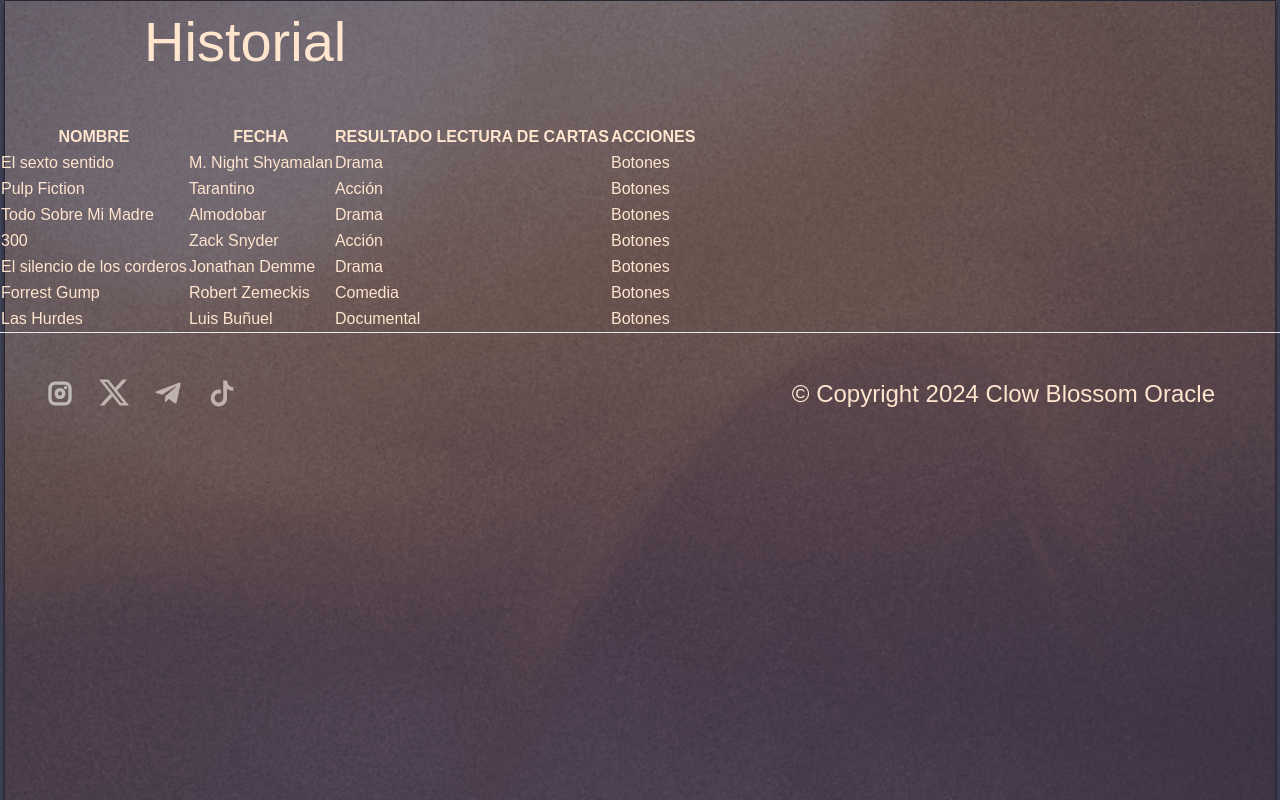
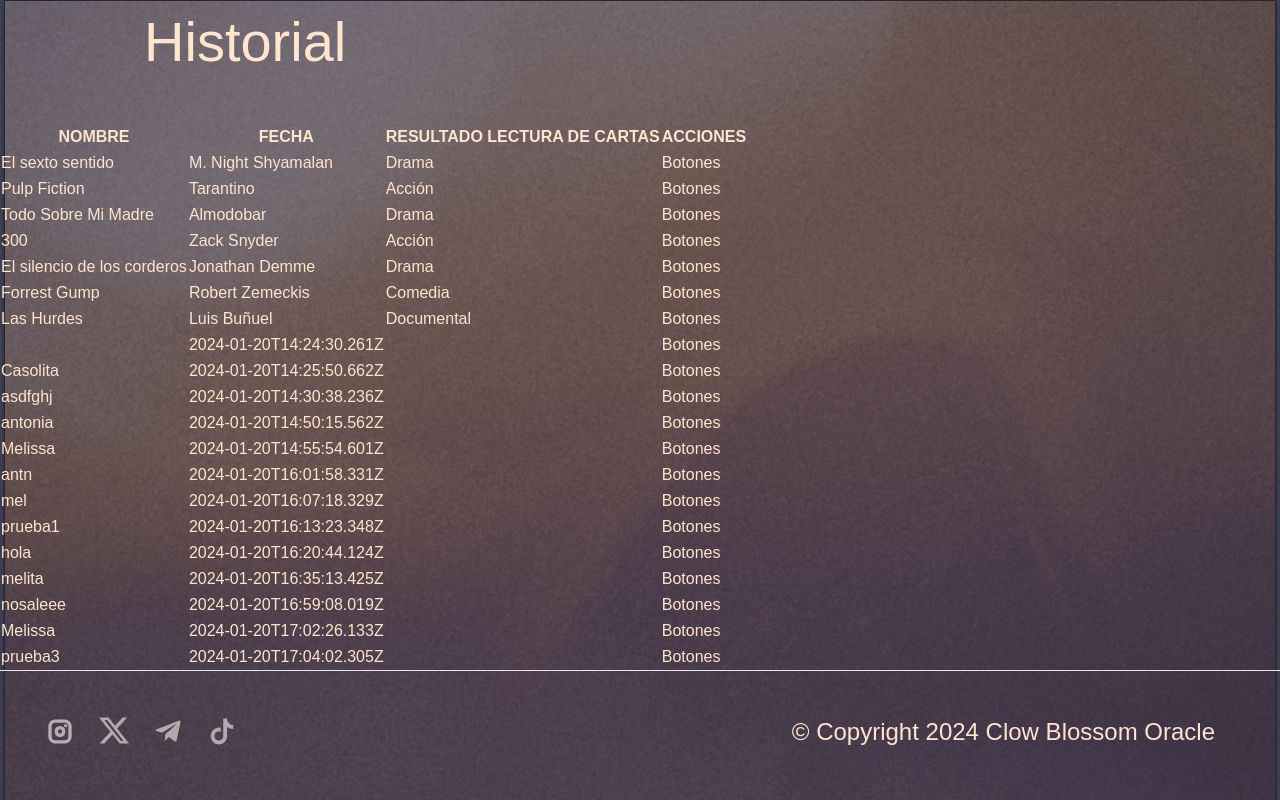
Before and after one commit to jfpaes6453/sakura-cards, a Next.js app: page /historial-results in a window 1280 px wide. Built offline with nearby package versions, Linux system fonts and the light colour scheme; data requests are answered from the project's data file; a web font is replaced by a local one.

Commit message:
created dataBase - created users and id

```diff
--- a/package.json
+++ b/package.json
@@ -17,7 +17,8 @@
     "prop-types": "^15.8.1",
     "react": "^18",
     "react-dom": "^18",
-    "react-responsive": "^9.0.2"
+    "react-responsive": "^9.0.2",
+    "uuid": "^9.0.1"
   },
   "devDependencies": {
     "@testing-library/jest-dom": "^6.2.0",
--- a/src/app/(routes)/id-name/page.jsx
+++ b/src/app/(routes)/id-name/page.jsx
@@ -1,7 +1,6 @@
 import React from 'react';
-import Link from 'next/link';
 import InputComponent from '../../Components/InputComponent/InputComponent';
-import ButtonComponent from '../../Components/ButtonComponent/ButtonComponent';
+
 
 export default function idName() {
   return (
@@ -10,12 +9,8 @@
         Sakura Tarot
       </h1>
       <img src="img/kinomoto.png" alt="Sakura Tarot" className="p-7" mt-0></img>
-      <p>Tu Nombre</p>
 
       <InputComponent />
-      <Link href="/choose-card" className="mb-11 mt-12">
-        <ButtonComponent text="Empezar Tirada" />
-      </Link>
 
     </div>
   );
--- a/src/app/components/CardsComponents/Card.jsx
+++ b/src/app/components/CardsComponents/Card.jsx
@@ -11,8 +11,8 @@
             onClick={handleClick}
             style={{
                 ...style,
-                width: '135px',
-                height: '187px',
+                width: '170px',
+                height: '300px',
             }}
         >
             <Image
--- a/src/app/components/CardsComponents/CardDown.jsx
+++ b/src/app/components/CardsComponents/CardDown.jsx
@@ -2,6 +2,7 @@
 import useFetch from '../../../utils/useFetch';
 import Card from './Card';
 import { useRouter } from 'next/navigation';
+import { useSearchParams } from 'next/navigation';
 
 const urlApi = 'https://6388b6e5a4bb27a7f78f96a5.mockapi.io/sakura-cards/';
 const excludedIds = ['53', '55'];
@@ -13,6 +14,9 @@
   const [selectedCards, setSelectedCards] = useState([]);
   const [subtitleCard, setSubtitleCard] = useState('para el pasado');
   const [cardPositions, setCardPositions] = useState({});
+  const [searchParams, setSearchParams] = useSearchParams()
+
+  const userId = router.query?.userId || searchParams.userId;
 
   const calculateSelectedCardPosition = (index) => {
     const verticalGap = 300;
@@ -56,8 +60,15 @@
     setSubtitleCard(subtitles[selectedCards.length] || subtitleCard);
 
     if (selectedCards.length === 3) {
+      console.log('userId:', userId)
+      //userId: undefined
+
       const queryParams = selectedCards.map((card, index) => `carta${index + 1}=${card}`).join('&');
-      router.push(`/reading?${queryParams}`);
+      router.push(`/reading?userId=${userId}&${queryParams}`);
+      // setSearchParams({ userId, ...searchParams });
+      // const queryParams = selectedCards.map((card, index) => `carta${index + 1}=${card}`).join('&');
+      // router.push(`/reading?${queryParams}`);
+
     }
   };
 
--- a/src/app/components/InputComponent/InputComponent.jsx
+++ b/src/app/components/InputComponent/InputComponent.jsx
@@ -1,27 +1,74 @@
-// InputComponent.jsx
+'use client'
+import { useState } from 'react';
+import { useRouter } from 'next/navigation';
+import { v4 as uuidv4 } from "uuid"
+import { createUser } from '@/utils/apiAxios';
 
-import React from 'react';
-import PropTypes from 'prop-types';
+import ButtonComponent from '../ButtonComponent/ButtonComponent';
 
-const InputComponent = ({ label, placeholder, onChange }) => {
+// const InputComponent = ({ label, placeholder, onChange }) => {
+//   return (
+//     <div className="form-group">
+//       <label className="font-text block ">{label}</label>
+//       <input
+//         type="text"
+//         placeholder={placeholder}
+//         className="mt-1 w-full border rounded-md bg-transparent text-white border-ffe4ce p-5"
+//         style={{ width: '27.75rem' }}
+//         onChange={onChange}
+//       />
+//     </div>
+//   );
+// };
+
+//   InputComponent.propTypes = {
+//   label: PropTypes.string.isRequired,
+//   placeholder: PropTypes.string,
+//   onChange: PropTypes.func,
+// };
+
+
+const InputComponent = () =>{
+  const router = useRouter();
+  const [newUser, setNewUser] = useState("")
+
+  const userId = uuidv4()
+  const handleNewUser = async(e) =>{
+    e.preventDefault()
+    await createUser({
+      id: userId,
+      date: new Date(),
+      username: newUser,
+      results: ''
+    })
+
+    setNewUser('')
+    router.push('/choose-card?userId=${userId}')
+  }
+
   return (
     <div className="form-group">
-      <label className="font-text block ">{label}</label>
-      <input
-        type="text"
-        placeholder={placeholder}
-        className="mt-1 w-full border rounded-md bg-transparent text-white border-ffe4ce p-5"
-        style={{ width: '27.75rem' }}
-        onChange={onChange}
-      />
+      <p className='text-[29px]'>Tu Nombre</p>
+      <form onSubmit={handleNewUser}>
+        <input
+          type="text"
+          placeholder='Escribe tu nombre'
+          value={newUser}
+          required
+          className="mt-1 w-full md:w-[27.75rem] border rounded-3xl bg-transparent text-white border-ffe4ce p-3 text-[26px]"
+
+          onChange={(e) => {
+            setNewUser(e.target.value)
+          }}
+        />
+        <div className='my-10 mb-24 flex flex-col items-center '>
+
+          <ButtonComponent text="Empezar Tirada" className='w-[300px] h-[60px] items-center bg-zinc-300 bg-opacity-0 rounded-[20px] border border-orange-100 p-12'/>
+        </div>
+      </form>
+
     </div>
-  );
-};
+  )
 
-  InputComponent.propTypes = {
-  label: PropTypes.string.isRequired,
-  placeholder: PropTypes.string,
-  onChange: PropTypes.func,
-};
-
+}
 export default InputComponent;
--- a/src/data/data.json
+++ b/src/data/data.json
@@ -1,46 +1,119 @@
 {
   "users": [
     {
-        "id": 1,
+      "id": "1",
       "username": "El sexto sentido",
       "date": "M. Night Shyamalan",
       "results": "Drama"
     },
     {
-        "id": 2,
+      "id": "2",
       "username": "Pulp Fiction",
       "date": "Tarantino",
       "results": "Acción"
     },
     {
-        "id": 3,
+      "id": "3",
       "username": "Todo Sobre Mi Madre",
       "date": "Almodobar",
       "results": "Drama"
     },
     {
-        "id": 4,
+      "id": "4",
       "username": "300",
       "date": "Zack Snyder",
       "results": "Acción"
     },
     {
-        "id": 5,
+      "id": "5",
       "username": "El silencio de los corderos",
       "date": "Jonathan Demme",
       "results": "Drama"
     },
     {
-        "id": 6,
+      "id": "6",
       "username": "Forrest Gump",
       "date": "Robert Zemeckis",
       "results": "Comedia"
     },
     {
-        "id": 7,
+      "id": "7",
       "username": "Las Hurdes",
       "date": "Luis Buñuel",
       "results": "Documental"
+    },
+    {
+      "id": "6d806aab-c315-40ca-8e9a-11e22a0bca97",
+      "date": "2024-01-20T14:24:30.261Z"
+    },
+    {
+      "id": "d441a2d2-77c9-4506-b824-bea9a0ab6492",
+      "date": "2024-01-20T14:25:50.662Z",
+      "username": "Casolita"
+    },
+    {
+      "id": "49f62d07-ad97-46ae-b595-e0aeeb67a9ce",
+      "date": "2024-01-20T14:30:38.236Z",
+      "username": "asdfghj"
+    },
+    {
+      "id": "d1bfa272-b110-4dcd-b5f3-ed94429821a5",
+      "date": "2024-01-20T14:50:15.562Z",
+      "username": "antonia"
+    },
+    {
+      "id": "822b25b9-7e31-4246-81b4-7a0832d9e312",
+      "date": "2024-01-20T14:55:54.601Z",
+      "username": "Melissa",
+      "results": ""
+    },
+    {
+      "id": "52fb3370-f250-4b5d-8391-0fc06dd0f9fa",
+      "date": "2024-01-20T16:01:58.331Z",
+      "username": "antn",
+      "results": ""
+    },
+    {
+      "id": "02b47a2c-e90e-4a7c-b682-5816774507a4",
+      "date": "2024-01-20T16:07:18.329Z",
+      "username": "mel",
+      "results": ""
+    },
+    {
+      "id": "adb4b203-d565-436b-9f55-5f9001b199a8",
+      "date": "2024-01-20T16:13:23.348Z",
+      "username": "prueba1",
+      "results": ""
+    },
+    {
+      "id": "6b75fc38-7024-4318-b149-0b57e43742e5",
+      "date": "2024-01-20T16:20:44.124Z",
+      "username": "hola",
+      "results": ""
+    },
+    {
+      "id": "327819e5-ab3a-45a0-bad4-b15c793c2965",
+      "date": "2024-01-20T16:35:13.425Z",
+      "username": "melita",
+      "results": ""
+    },
+    {
+      "id": "7a7fa778-f25e-441c-b702-34af02bb322e",
+      "date": "2024-01-20T16:59:08.019Z",
+      "username": "nosaleee",
+      "results": ""
+    },
+    {
+      "id": "cd60cd67-32bb-48b4-882d-0e000dcbf282",
+      "date": "2024-01-20T17:02:26.133Z",
+      "username": "Melissa",
+      "results": ""
+    },
+    {
+      "id": "4d271e16-0f74-46d5-a1f2-7c330e65b892",
+      "date": "2024-01-20T17:04:02.305Z",
+      "username": "prueba3",
+      "results": ""
     }
   ]
 }
--- a/src/utils/apiAxios.jsx
+++ b/src/utils/apiAxios.jsx
@@ -32,15 +32,34 @@
 //   return request.then(response => response.data)
 // }
 
-export const update = (id, newObject) => {
+export const createUser = async(user) => {
     try {
-        const request = axios.put(`${baseUrl}/${id}`, newObject)
-        return request.then(response => response.data)
+        const res = await axios.post(`${baseUrl}`, user, {
+            headers:{
+                'Content-type':'application/json'
+            }
+        })
+        return res.data
+
     } catch (error) {
-        console.error('Error: ', error)
+        console.error('error: ', error)
     }
 
 }
+
+
+export const updateCards = async (userId, cards) => {
+    try {
+        const response = await axios.put(`${baseUrl}/${userId}`, {
+            selectedCards: cards,
+        });
+        return response.data;
+
+    } catch (error) {
+        console.error('Error updating user with selected cards:', error);
+        throw error;
+    }
+};
 
 // export default {
 //   getAll: getAll,
```
Also changed, not shown: 1 other file (tests, documents, lock files or other folders). Lines whose indentation alone changed are shown as unchanged.
